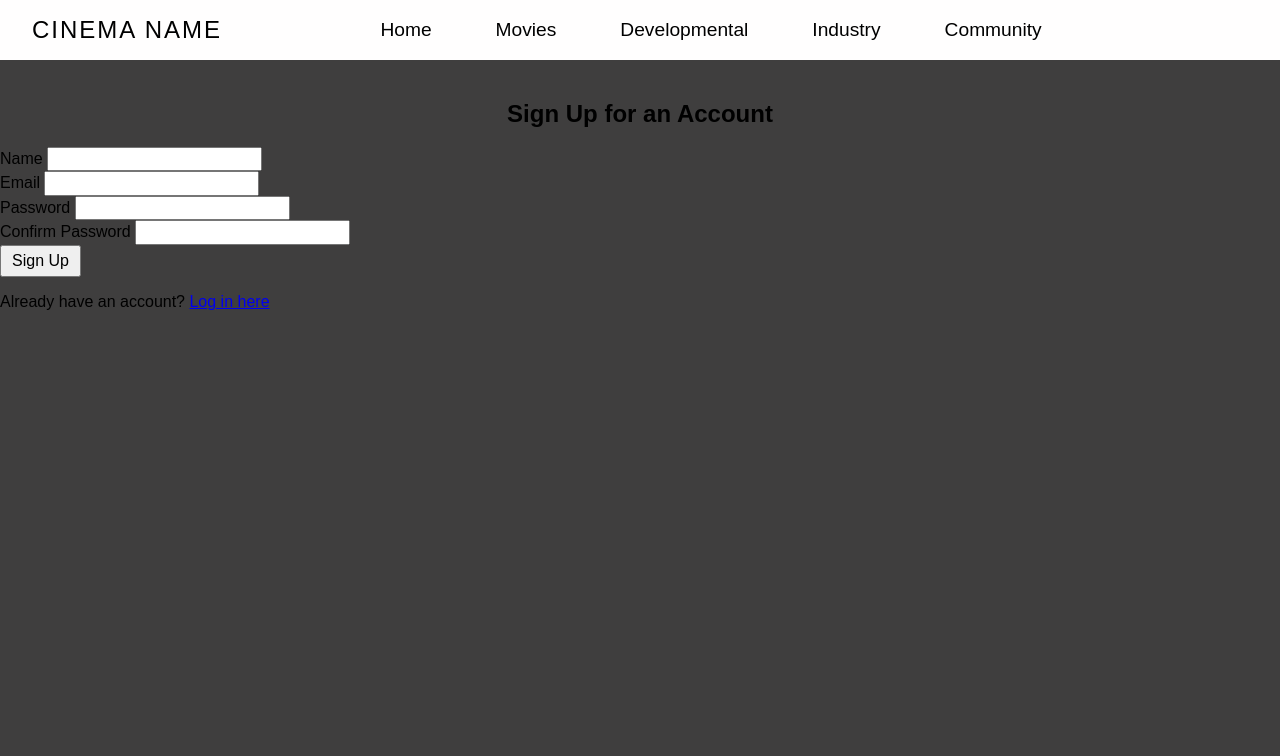
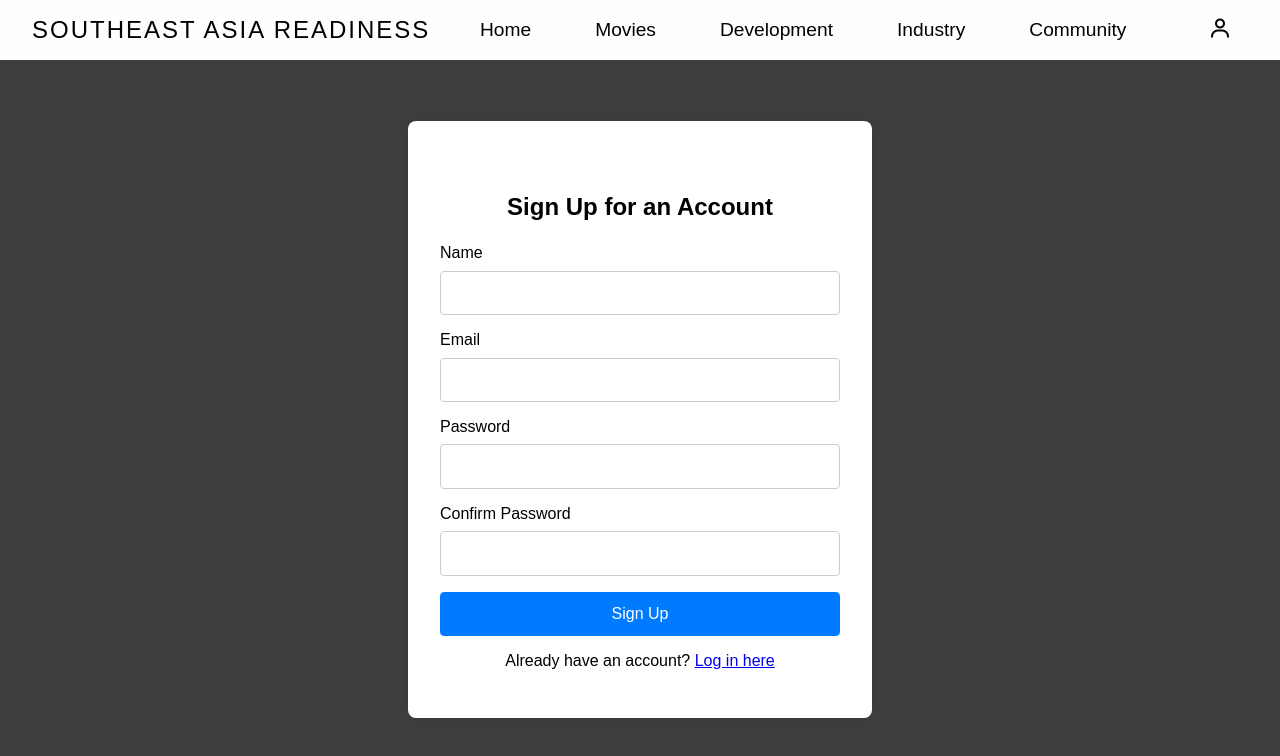
Before and after one commit to yihong-0-6/BED2024Apr_P04_T4, a plain HTML site: page FED/mainsignup.html in a window 1280 px wide. Drawn offline with nearby package versions, Linux system fonts and the light colour scheme.

Commit message:
signup and login page

```diff
--- a/FED/mainsignup.html
+++ b/FED/mainsignup.html
@@ -3,28 +3,33 @@
     <head>
         <meta charset="UTF-8">
         <meta http-equiv="X-UA-Compatible" content="IE=edge">
-    <meta name="viewport" content="width=device-width, initial-scale=1">
-    <title>Movie signup</title>
+        <meta name="viewport" content="width=device-width, initial-scale=1.0">
+
+        <title>Southeast Asia Readiness</title>
+
+        <div id="Up"></div>
         <link rel="stylesheet" href="normalize.css">
         <link rel="stylesheet" href="style.css">
+        <link rel="stylesheet" href="https://unpkg.com/boxicons@latest/css/boxicons.min.css">
     </head>
-
-<body class="loginheader">
-    <!--header-->
+    <body>
+        <div class="header">
             <header class="sticky">
-        <a href="moviepage.html" class="logo">cinema name</a>
+                <a href="index.html" class="logo">Southeast Asia Readiness</a>
                 <ul class="navlist">
                     <li><a href="index.html">Home</a></li>
                     <li><a href="moviepage.html">Movies</a></li>
-        <li><a href="Development.html">Developmental</a></li>
+                    <li><a href="Development.html">Development</a></li>
                     <li><a href="industry.html">Industry</a></li>
                     <li><a href="Community.html">Community</a></li>
                 </ul>
-
                 <div class="header-icons">
+                    <a href="mainlogin.html">
                         <div id="login-btn" class="bx bx-user"></div> <!-- Login Button -->
+                    </a>
                 </div>
             </header>
+        </div>
 
      <!-- Main Content -->
      <div class="main-content">
--- a/FED/style.css
+++ b/FED/style.css
@@ -202,6 +202,67 @@ header .navlist li a:hover {
   color: #333;
 }
 
+/* login and sign up styles ---------------------------------------------------------------------------------*/
+.main-content {
+  display: flex;
+  justify-content: center;
+  align-items: center;
+  height: calc(100vh - 80px);
+}
+
+.login-container {
+  background-color: white;
+  padding: 2rem;
+  border-radius: 8px;
+  box-shadow: 0 0 10px rgba(0, 0, 0, 0.1);
+  width: 100%;
+  max-width: 400px;
+}
+
+.login-container h2 {
+  margin-bottom: 1.5rem;
+  font-size: 1.5rem;
+  text-align: center;
+}
+
+.form-group {
+  margin-bottom: 1rem;
+}
+
+.form-group label {
+  display: block;
+  margin-bottom: 0.5rem;
+}
+
+.form-group input {
+  width: 100%;
+  padding: 0.75rem;
+  border: 1px solid #ccc;
+  border-radius: 4px;
+  box-sizing: border-box;
+}
+
+.login-btn {
+  display: block;
+  width: 100%;
+  padding: 0.75rem;
+  background-color: #007bff;
+  color: white;
+  border: 1px solid #007bff;
+  border-radius: 4px;
+  font-size: 1rem;
+  cursor: pointer;
+  box-sizing: border-box;
+}
+
+.login-btn:hover {
+  background-color: #0056b3;
+}
+
+.text-center {
+  text-align: center;
+}
+
 /* Industry Page Styles -------------------------------------------------------------------------- */
 .IntroductionForIndustry {
   background-color: white;
```
Also changed, not shown: FED/moviepage.html (+15 -7 lines), FED/Images/Flag-Singapore.webp (added), FED/Images/Singapore.png (deleted). Lines whose indentation alone changed are shown as unchanged.
